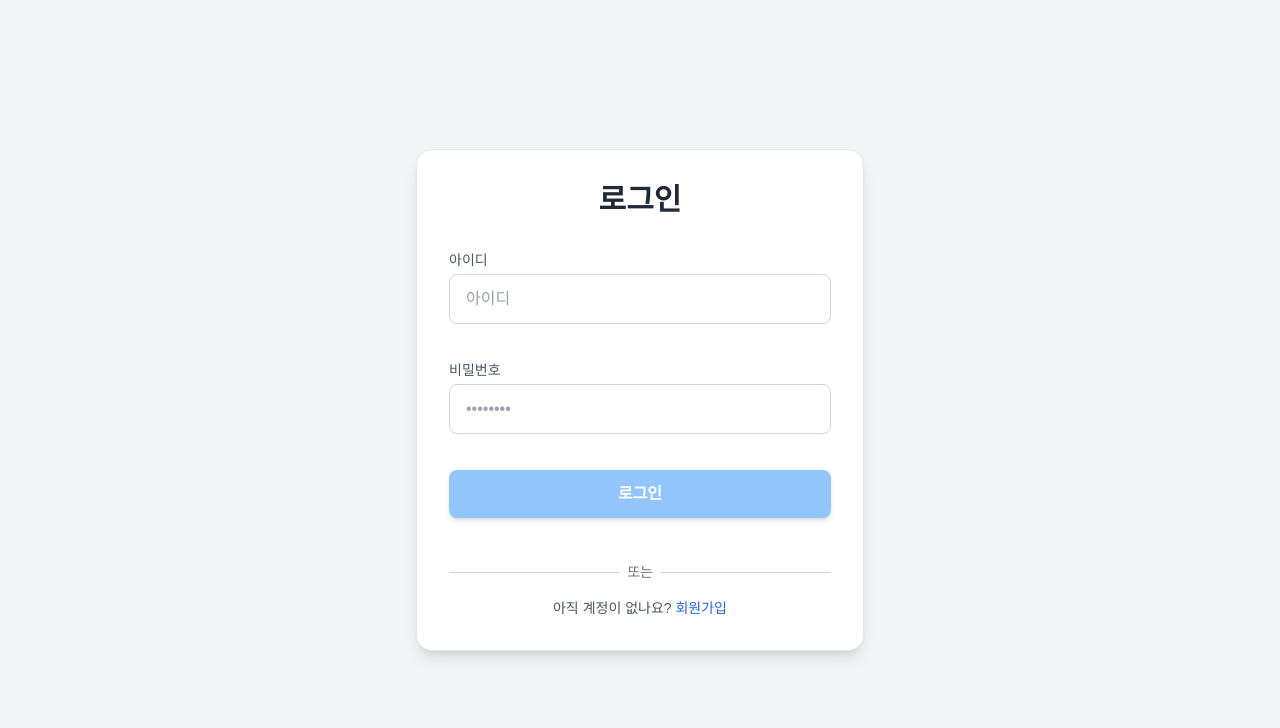
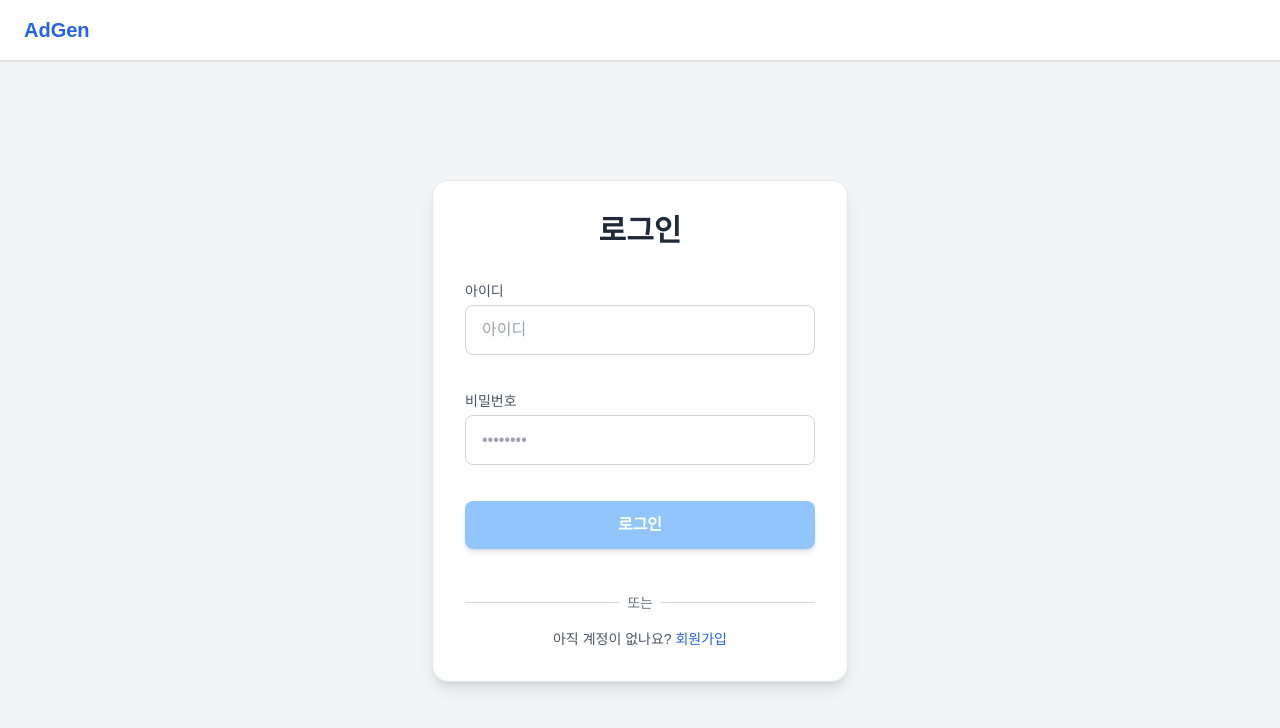
Before and after one commit to godori0322/adgen-service, a React app in the folder frontend/: page /login in a window 1280 px wide. Shown: the top 728 px of the page. Built offline with nearby package versions, Linux system fonts and the light colour scheme; no server answers; the HTML template or start-up script is replaced by a standard one; a web font is replaced by a local one.

Commit message:
fix(publishing): auth header 추가

```diff
--- /dev/null
+++ b/frontend/src/components/header/AuthHeader.tsx
@@ -0,0 +1,12 @@
+// src/components/header/AppHeader.tsx
+import { Link } from "react-router-dom";
+
+export default function AuthHeader() {
+  return (
+    <header className="w-full bg-white shadow-sm px-6 py-4 flex justify-between items-center">
+      <Link to="/" className="text-xl font-bold text-blue-600">
+        AdGen
+      </Link>
+    </header>
+  );
+}
--- a/frontend/src/components/layout/AuthLayout.tsx
+++ b/frontend/src/components/layout/AuthLayout.tsx
@@ -1,9 +1,15 @@
 import { Outlet } from "react-router-dom";
+import AuthHeader from "../header/AuthHeader";
 
 export default function AuthLayout() {
   return (
-    <div className="min-h-screen flex items-center justify-center bg-gray-100 px-4">
-      <Outlet />
+    <div className="min-h-screen flex flex-col bg-gray-100">
+      <header className="sticky top-0 z-50 bg-white shadow-sm border-b">
+        <AuthHeader />
+      </header>
+      <main className="flex flex-1 items-center justify-center max-w-md mx-auto w-full px-4 py-6">
+        <Outlet />
+      </main>
     </div>
   );
 }
```
